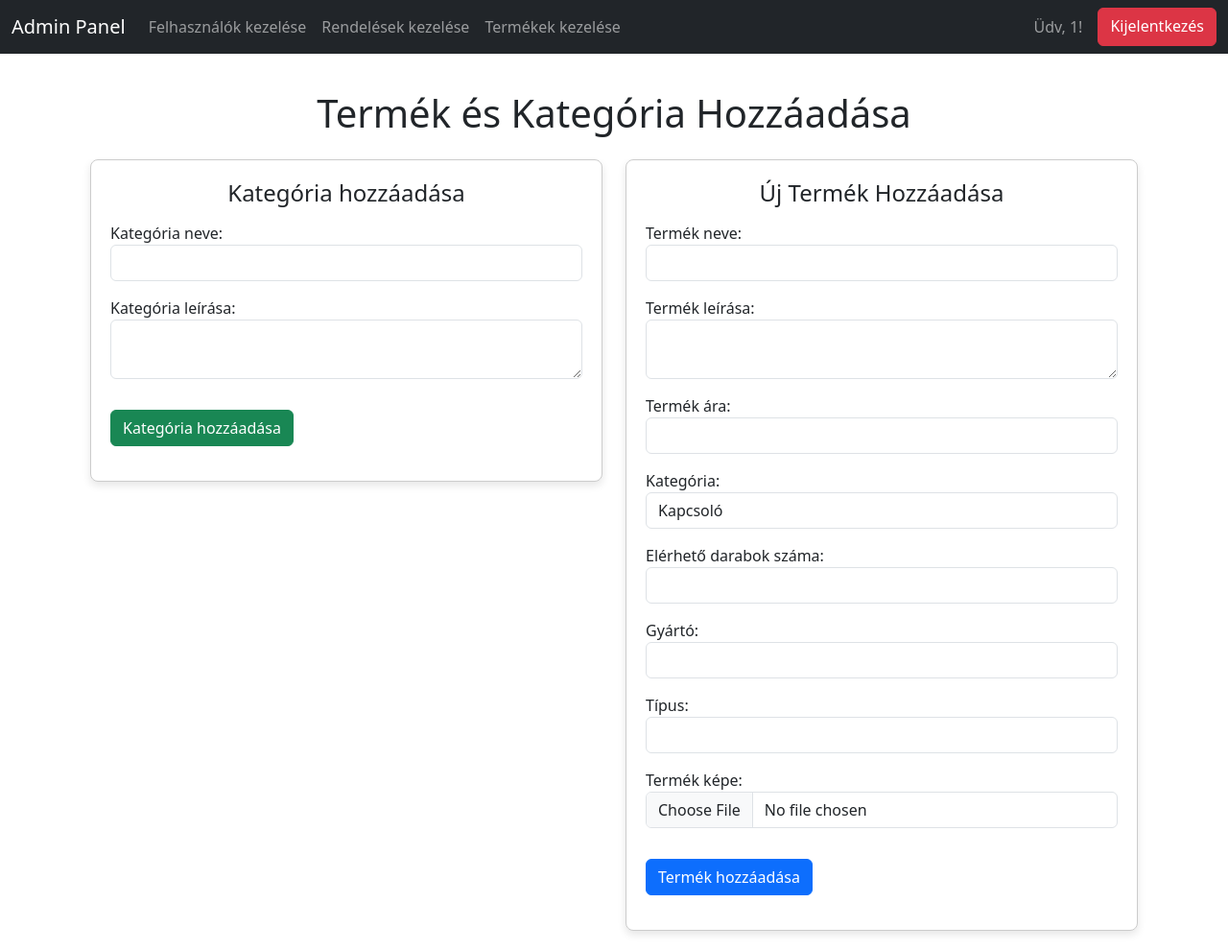
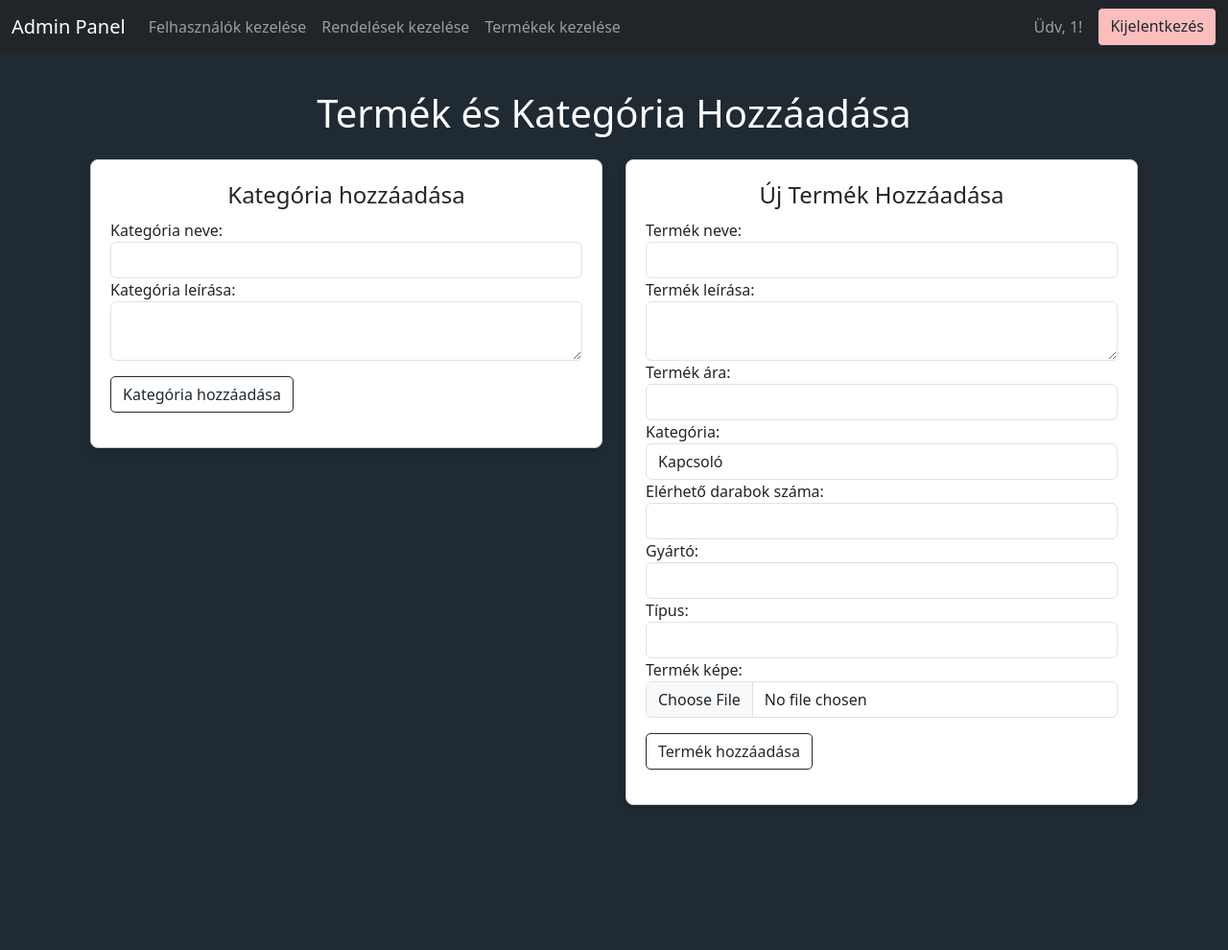
Before and after one commit to halasim2005/vizsgaremek, a PHP site: page /admin/add_product.php in a window 1280 px wide. Shown: the whole page at 96% size. After the commit the page ends 839 px from the top, so only its background shows below. Run offline with PHP 8.4, Linux system fonts and the light colour scheme; the visitor is signed in with stand-in values (Sample User, id 1); data comes from the database, SQL or seed files in the repository.

Commit message:
admin_des

```diff
--- a/admin/add_product.php
+++ b/admin/add_product.php
@@ -81,39 +81,8 @@ include './admin_navbar.php';
     <meta charset="UTF-8">
     <meta name="viewport" content="width=device-width, initial-scale=1.0">
     <title>Termék hozzáadása</title>
-    <link rel="stylesheet" href="styles.css"> <!-- Linkeld a stíluslapot -->
     <link href="https://cdn.jsdelivr.net/npm/bootstrap@5.3.0-alpha1/dist/css/bootstrap.min.css" rel="stylesheet">
-    <style>
-        :root {
-            --navbar-height: 70px;
-        }
-        body {
-            padding-top: var(--navbar-height);
-        }
-        .row {
-            overflow-x: auto;
-            word-wrap: break-word;
-            max-width: 100%;
-            margin: 0 auto;
-        }
-        .card {
-            border: 1px solid #ccc;
-            border-radius: 8px;
-            box-shadow: 0 4px 8px rgba(0, 0, 0, 0.1);
-            margin-bottom: 20px;
-            padding: 20px;
-        }
-        .card-title {
-            font-size: 1.5rem;
-            margin-bottom: 15px;
-        }
-        .form-group {
-            margin-bottom: 1rem;
-        }
-        .alert {
-            margin-top: 2rem;
-        }
-    </style>
+    <link rel="stylesheet" href="admin_style.css">
 </head>
 <body>
     <div class="container mt-4">
--- a/admin/admin_style.css
+++ b/admin/admin_style.css
@@ -1,7 +1,70 @@
-body{
-    padding-top: 70px;
+.termek_add_button {
+    margin: auto;
 }
 
-.termek_add_button{
-    margin: auto;
+:root {
+    --navbar-height: 70px;
 }
+
+body {
+    padding-top: var(--navbar-height);
+    background-color: #1F2A32;
+    color: white;
+}
+
+.table{
+    color: white;
+}
+
+.row {
+    overflow-x: auto;
+    word-wrap: break-word;
+    max-width: 100%;
+    margin: 0 auto;
+}
+.card {
+    border: 1px solid #ccc;
+    border-radius: 8px;
+    box-shadow: 0 4px 8px rgba(0, 0, 0, 0.1);
+    margin-bottom: 20px;
+    padding: 20px;
+}
+.card-title {
+    font-size: 1.5rem;
+    padding: 2px;
+}
+
+.btn-primary{
+    background-color: white;
+    color: #1F2A32;
+    border: 1px solid #1F2A32;
+    border-radius: 5px;
+}
+
+.btn-primary:hover{
+    color: white;
+    background-color: #1F2A32;
+    border: 1px solid #1F2A32;
+    border-radius: 5px;
+}
+
+.btn-danger{
+    background-color: #fcbdbd;
+    color: #1F2A32;
+    border: 1px solid #1F2A32;
+    border-radius: 5px;
+}
+
+.btn-success{
+    background-color: white;
+    color: #1F2A32;
+    border: 1px solid #1F2A32;
+    border-radius: 5px;
+}
+
+.btn-success:hover{
+    background-color: #1F2A32;
+    color: white;
+    border: 1px solid white;
+    border-radius: 5px;
+}
--- a/admin/edit_product.php
+++ b/admin/edit_product.php
@@ -70,6 +70,11 @@ if ($_SERVER['REQUEST_METHOD'] === 'POST') {
     <meta name="viewport" content="width=device-width, initial-scale=1.0">
     <title>Termék szerkesztése</title>
     <link href="https://cdn.jsdelivr.net/npm/bootstrap@5.3.0-alpha1/dist/css/bootstrap.min.css" rel="stylesheet">
+    <link href="https://fonts.googleapis.com/css2?family=Roboto:wght@300;400;500;700&display=swap" rel="stylesheet">
+    <link rel="preconnect" href="https://fonts.googleapis.com">
+    <link rel="preconnect" href="https://fonts.gstatic.com" crossorigin>
+    <link href="https://fonts.googleapis.com/css2?family=Jost:ital,wght@0,100..900;1,100..900&family=Kanit:wght@300&family=Montserrat&family=Quicksand:wght@300..700&display=swap" rel="stylesheet">
+    <link rel="stylesheet" href="admin_style.css">
 </head>
 <body>
 <div class="container mt-4">
--- a/admin/edit_user.php
+++ b/admin/edit_user.php
@@ -60,6 +60,11 @@ if ($_SERVER['REQUEST_METHOD'] === 'POST') {
     <meta name="viewport" content="width=device-width, initial-scale=1.0">
     <title>Felhasználó szerkesztése</title>
     <link href="https://cdn.jsdelivr.net/npm/bootstrap@5.3.0-alpha1/dist/css/bootstrap.min.css" rel="stylesheet">
+    <link href="https://fonts.googleapis.com/css2?family=Roboto:wght@300;400;500;700&display=swap" rel="stylesheet">
+    <link rel="preconnect" href="https://fonts.googleapis.com">
+    <link rel="preconnect" href="https://fonts.gstatic.com" crossorigin>
+    <link href="https://fonts.googleapis.com/css2?family=Jost:ital,wght@0,100..900;1,100..900&family=Kanit:wght@300&family=Montserrat&family=Quicksand:wght@300..700&display=swap" rel="stylesheet">
+    <link rel="stylesheet" href="admin_style.css">
 </head>
 <body>
 <?php include './admin_navbar.php';?>
--- a/admin/products.php
+++ b/admin/products.php
@@ -17,7 +17,6 @@ if ($conn->connect_error) {
     <meta charset="UTF-8">
     <meta name="viewport" content="width=device-width, initial-scale=1.0">
     <title>Termékek Kezelése</title>
-    <link href="https://cdn.jsdelivr.net/npm/bootstrap@5.3.0-alpha1/dist/css/bootstrap.min.css" rel="stylesheet">
     <link href="https://cdn.jsdelivr.net/npm/bootstrap@5.3.0-alpha1/dist/css/bootstrap.min.css" rel="stylesheet">
     <link rel="stylesheet" href="admin_style.css">
 </head>
--- a/kapcsolat.php
+++ b/kapcsolat.php
@@ -11,6 +11,9 @@ header("Pragma: no-cache");
     <meta name="viewport" content="width=device-width, initial-scale=1.0">
     <link href="https://cdn.jsdelivr.net/npm/bootstrap@5.3.0-alpha1/dist/css/bootstrap.min.css" rel="stylesheet">
     <link href="https://fonts.googleapis.com/css2?family=Roboto:wght@300;400;500;700&display=swap" rel="stylesheet">
+    <link rel="preconnect" href="https://fonts.googleapis.com">
+    <link rel="preconnect" href="https://fonts.gstatic.com" crossorigin>
+    <link href="https://fonts.googleapis.com/css2?family=Jost:ital,wght@0,100..900;1,100..900&family=Kanit:wght@300&family=Montserrat&family=Quicksand:wght@300..700&display=swap" rel="stylesheet">
     <link rel="stylesheet" href="./style/style.css">
     <title>Kapcsolat</title>
 </head>
--- a/kosar.php
+++ b/kosar.php
@@ -12,6 +12,9 @@ header("Pragma: no-cache");
     <title>Haláli Villszer Kft. - Kosár</title>
     <link href="https://cdn.jsdelivr.net/npm/bootstrap@5.3.0-alpha1/dist/css/bootstrap.min.css" rel="stylesheet">
     <link href="https://fonts.googleapis.com/css2?family=Roboto:wght@300;400;500;700&display=swap" rel="stylesheet">
+    <link rel="preconnect" href="https://fonts.googleapis.com">
+    <link rel="preconnect" href="https://fonts.gstatic.com" crossorigin>
+    <link href="https://fonts.googleapis.com/css2?family=Jost:ital,wght@0,100..900;1,100..900&family=Kanit:wght@300&family=Montserrat&family=Quicksand:wght@300..700&display=swap" rel="stylesheet">
     <link rel="stylesheet" href="./style/style.css">
 </head>
 <body>
--- a/regisztracio.php
+++ b/regisztracio.php
@@ -57,6 +57,9 @@ if ($_SERVER["REQUEST_METHOD"] == "POST") {
     <title>Regisztráció</title>
     <link href="https://cdn.jsdelivr.net/npm/bootstrap@5.3.0-alpha1/dist/css/bootstrap.min.css" rel="stylesheet">
     <link href="https://fonts.googleapis.com/css2?family=Roboto:wght@300;400;500;700&display=swap" rel="stylesheet">
+    <link rel="preconnect" href="https://fonts.googleapis.com">
+    <link rel="preconnect" href="https://fonts.gstatic.com" crossorigin>
+    <link href="https://fonts.googleapis.com/css2?family=Jost:ital,wght@0,100..900;1,100..900&family=Kanit:wght@300&family=Montserrat&family=Quicksand:wght@300..700&display=swap" rel="stylesheet">
     <link rel="stylesheet" href="./style/style.css">
 </head>
 <body>
```
Also changed, not shown: admin/orders.php (+1 -15 lines), admin/users.php (+6 -2 lines), admin/settings.php (deleted).
